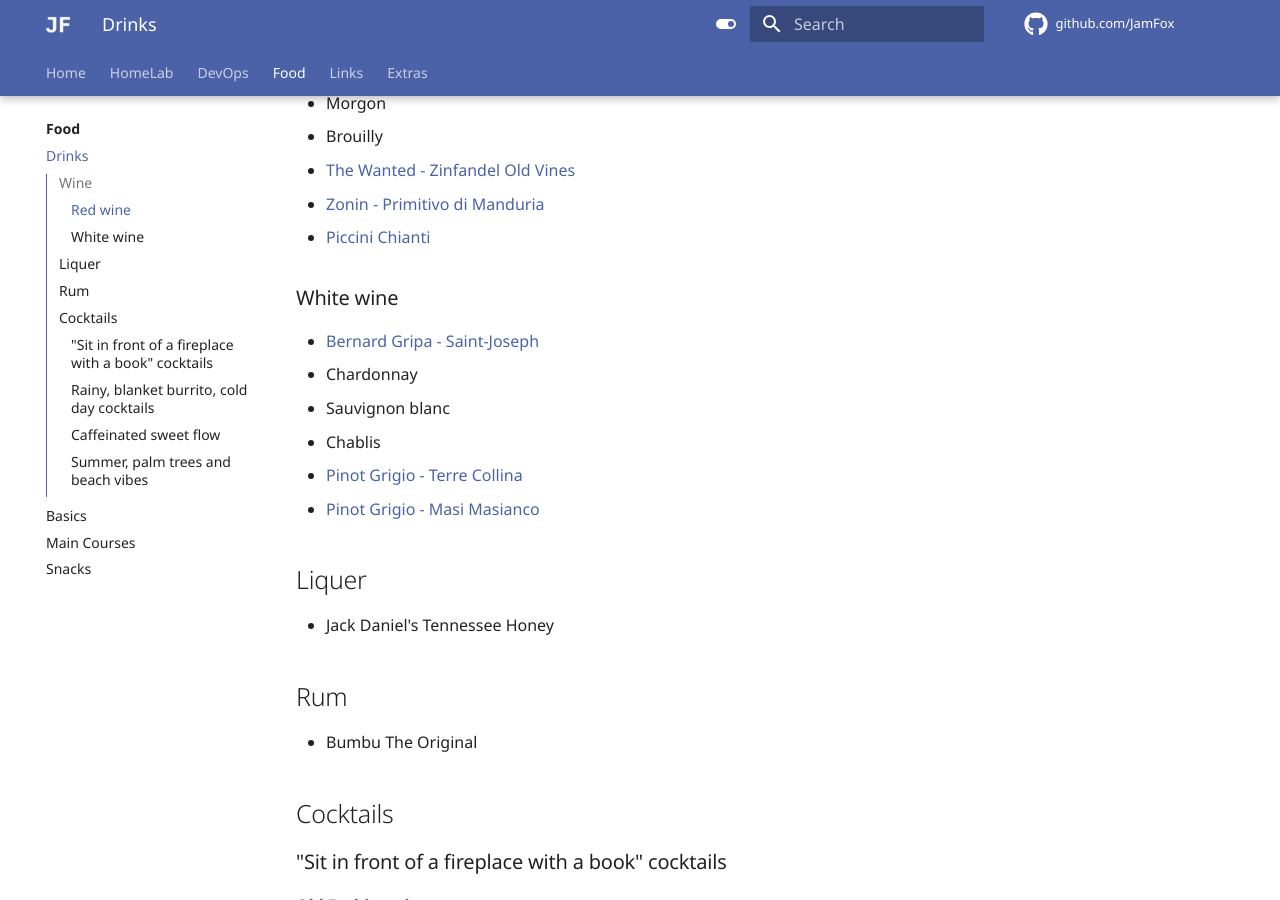
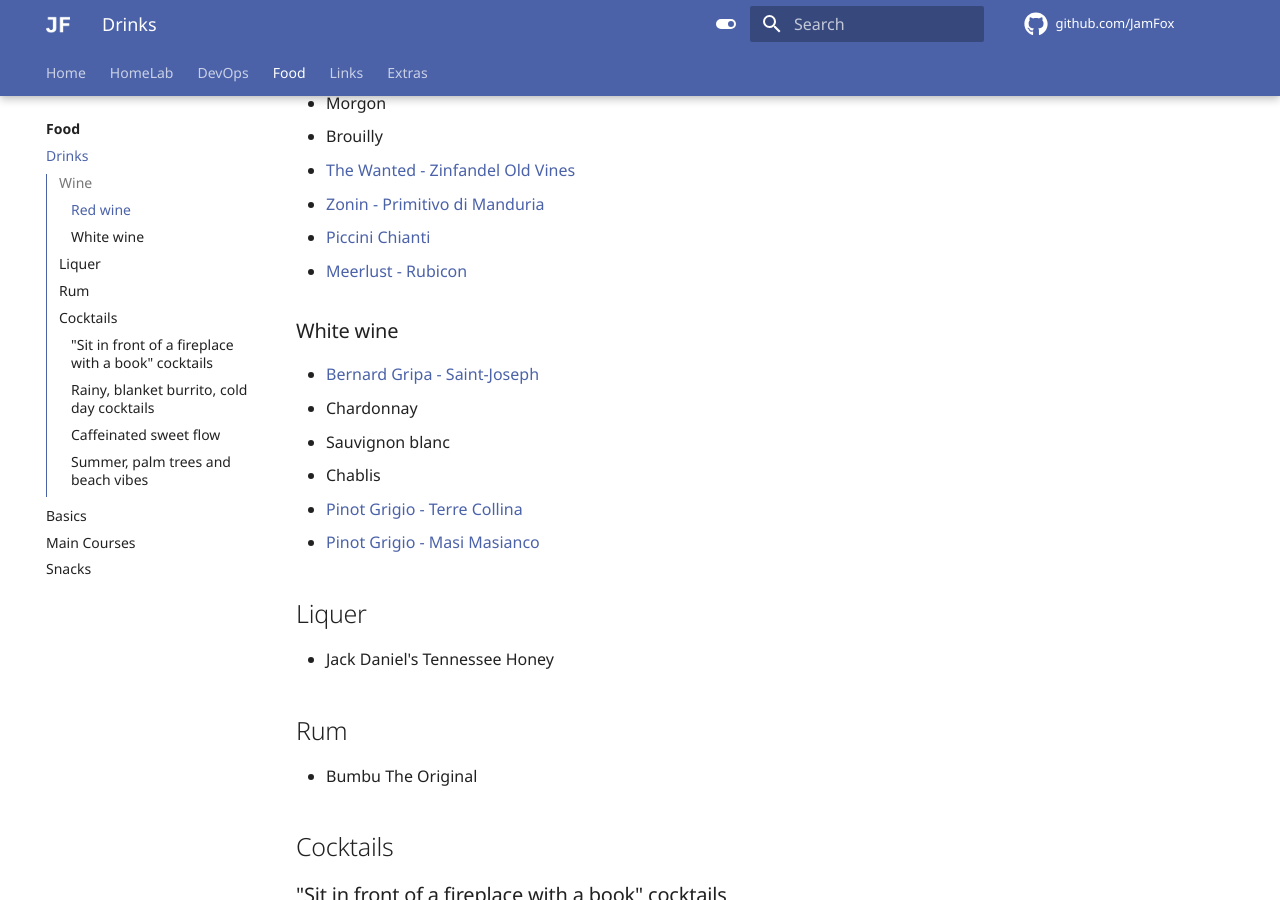
Before and after one commit to JamFox/docs.jamfox.dev, an MkDocs documentation site: the page built from docs/content/food/drinks.md, in a window 1280 px wide and 900 px high, scrolled down 333 px. Built offline with MkDocs 1.6.1 and Material for MkDocs 9.7.7, drawn with Linux system fonts in a browser that asks for light colours; comment, search, counter and statistics services are not loaded.

Commit message:
add rubicon

```diff
--- a/docs/content/food/drinks.md
+++ b/docs/content/food/drinks.md
@@ -14,6 +14,7 @@ Collection of my favorite drinks.
 - [The Wanted - Zinfandel Old Vines](https://www.vivino.com/the-wanted-zinfandel-old-vines/w/1567077)
 - [Zonin - Primitivo di Manduria](https://www.vivino.com/it-zonin-primitivo-di-manduria-primitivo-di-manduria-red-wine-v/w/11088417)
 - [Piccini Chianti](https://www.vivino.com/piccini-chianti/w/1598405)
+- [Meerlust - Rubicon](https://www.vivino.com/meerlust-estate-rubicon/w/19304)
 
 ### White wine
 
```
